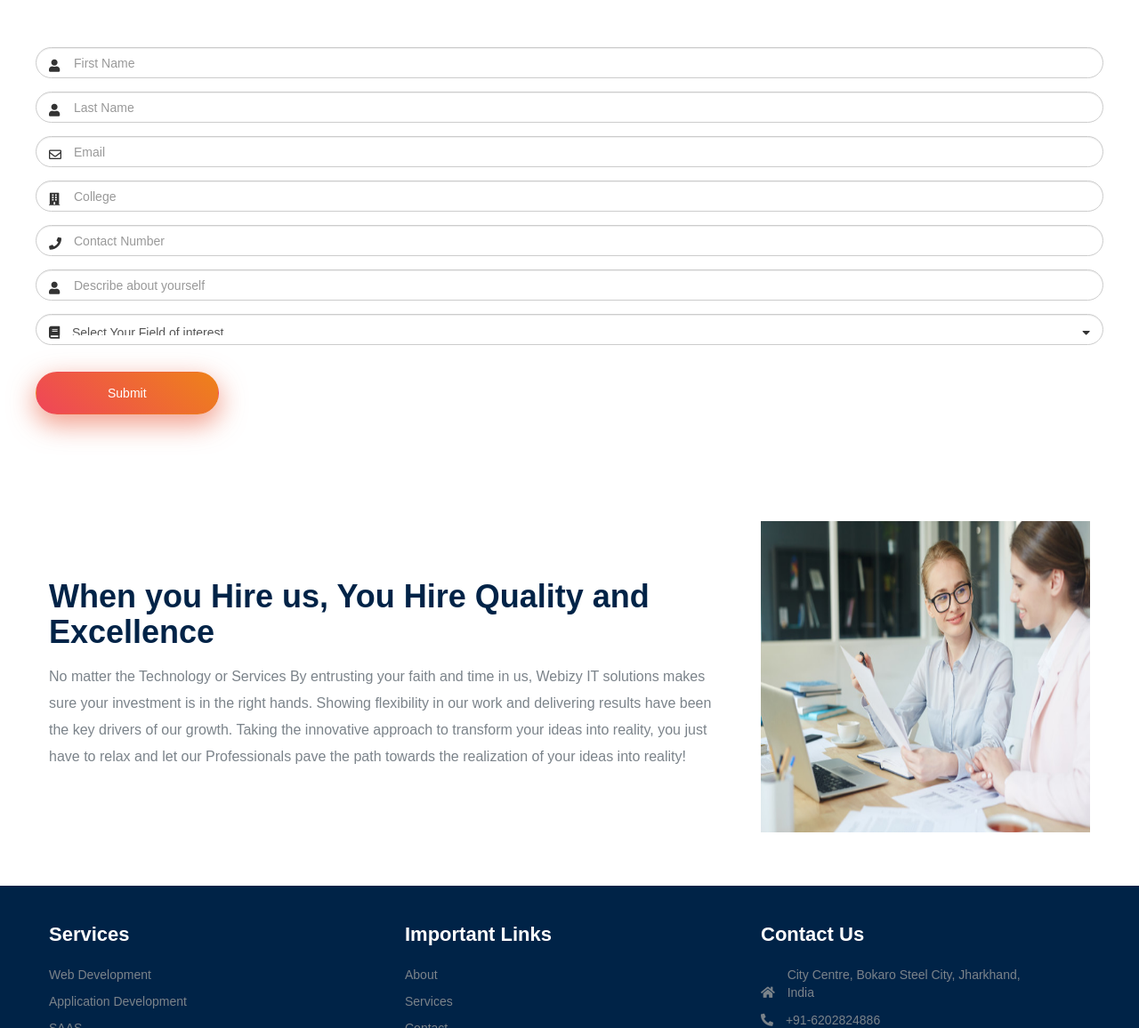
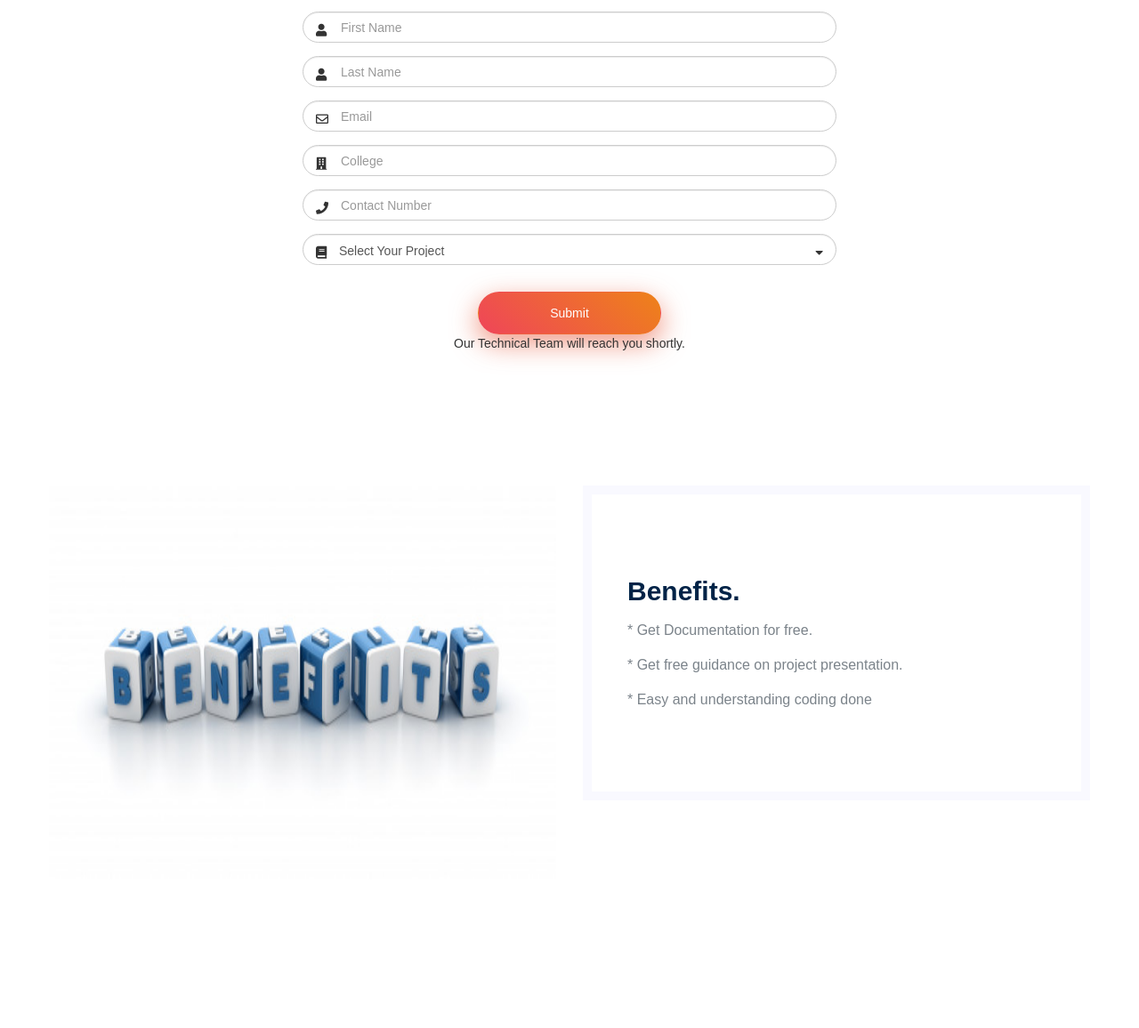
Before and after one commit to Gauravbluff/LandingPage, a plain HTML site: page index.html in a window 1280 px wide. Shown: the part 757-1913 px from the top of the page at 89% size. Drawn offline with Linux system fonts and the light colour scheme; a web font is replaced by a local one.

Commit message:
landing page

```diff
--- a/css/style.css
+++ b/css/style.css
@@ -1,4 +1,4 @@
-/*RESET CSS START*/
+RESET CSS START*/
     ul{list-style-type: none;padding: 0;margin: 0;text-decoration: none;}
     a{text-decoration: none;}
     h1,h2,h3,h5,h6,body,p,input,span,form,header,figure,label,strong,bold{margin: 0;font-weight: normal;}
@@ -103,7 +103,10 @@
 
 
 /* Form css start */
-    .form-section-internship .form-group input,.form-section-internship select{border-radius: 25px;height: 35px;padding: 15px 42px;} .form-section-internship select{padding: 10px 40px;margin-bottom: 15px;}
+.apti{    float: none;
+    display: inline-block;
+    text-align: center;}
+    .form-section-internship .form-group input,.form-section-internship select{border-radius: 25px;height: 35px;padding: 15px 42px;} .form-section-internship select{padding: 8px 40px;margin-bottom: 15px;}
     .radio-section{margin-bottom: 30px;}
     .form-section{padding-bottom: 50px;}
     .internship-btn a{box-shadow: 0 10px 29px 2px rgba(239,139,117,0.8);padding: 13px 80px;background-image: -moz-linear-gradient(47deg,#ef4559 0,#ee8219 100%);background-image: -webkit-linear-gradient(47deg,#ef4559 0,#ee8219 100%);transition: all .4s;color: #fff;border-radius: 25px;}
@@ -113,12 +116,20 @@
     .file{margin-bottom:75px;}
     .file input{box-shadow: none !important;border: none !important;}
     .interview h2{font-size: 30px;}
-    .register-here h2{margin-bottom:56px ;margin-top: 40px}
+    .register-here h2{margin-bottom:56px ;margin-top: 40px;}
     .interview .internship-btn{margin-top: 107px;}
+    .register-here{    width: 50%;
+    max-width: 100%;
+    float: none;
+    display: inline-block;
+    text-align: center;
+}
 /* Form css end */
 
 
+/*course highlights*/
 
+.coursedetail{margin-bottom: 10px;}
 
 
 
@@ -176,7 +187,7 @@
     .inner-banner p{color: #002347;}
     .about-area{padding: 100px 0;}
     .blog-content{padding: 76px 40px;border: 10px solid #f9f9ff;}
-    .blog-content h3{font-size: 30px;line-height: 40px;}
+    .blog-content h3{font-size: 30px;line-height: 65px;}
     .best-service h3{font-size: 60px;line-height: 60px;margin-bottom: 10px;}
     .blog-content.best-service{padding: 126px 20px;text-align: center;}
     .best-service span{float: left;width: 100%;font-size: 100px;line-height: 100px;font-weight: 900;}
@@ -266,4 +277,4 @@
     .modal-footer,.modal-header{border: none;}
     .modal-body{float: left;width: 100%;}
     .modal-header,.modal-body{padding: 0 15px;}
-/* MODAL CSS END */
+/* MODAL CSS END
--- a/index.html
+++ b/index.html
@@ -61,15 +61,15 @@
 
 	<!-- banner start -->
 		<section class="banner full-width">
-            <figure><img src="images/home.jpg" alt="banner" title="banner"></figure>
+            <figure><img src="images/projectlandingbanner.jpg" alt="banner" title="banner"></figure>
             <div class="container">
                 <div class="row">
                     <div class="banner-content full-width">
                         <p class="text-uppercase">
-                            <span class="bigger">Best INTERNSHIP</span> With Us.
+                            <span class="bigger">"Projects"</span>
                         </p>
                         <h2 class="text-uppercase bigger">
-                            "One Step Ahead"
+                         Call - +91 6202824886
                         </h2>
                     </div>
                 </div>
@@ -83,11 +83,12 @@
            <div class="row">
               <div class="full-width">
                 <div class="row">
-                    <div class="full-width">
+                    <div class="full-width apti">
 
                             <form class="full-width form-section-internship box-shadow1 register-here">
 
-                                <h2 style="text-align: center;">Register here for Internship</h2>
+                                <h2 style="text-align: center;">Fill the form and book your project today. </h2>
+
                                 <div class="form-group career-form full-width">
                                    <span> <i class="fa fa-user" aria-hidden="true"></i></span>
                                     <input type="text" class="form-control box-shadow1" id="exampleInpuName" placeholder="First Name">
@@ -112,17 +113,23 @@
                                     <span><i class="fa fa-phone" aria-hidden="true"></i></span>
                                     <input type="number" class="form-control box-shadow1" id="exampleInputNumber" placeholder="Contact Number">
                                 </div>
-                                <div class="form-group career-form full-width">
-                                   <span> <i class="fa fa-user" aria-hidden="true"></i></span>
-                                    <input type="text" class="form-control box-shadow1" id="exampleInpuName" placeholder="Describe about yourself">
-                                </div>
+
                                 <div class="form-group career-form full-width">
                                     <span><i class="fa fa-book" aria-hidden="true"></i></span>
                                 <select class="form-control box-shadow1">
-                                    <option>Select Your Field of interest</option>
-                                    <option>Web development</option>
-                                    <option>Business development</option>
-                                    <option>UUI/UX,Graphics designing</option>
+                                    <option>Select Your Project</option>
+                                    <option>Store Product Advertisement</option>
+                                    <option>Employee Management System</option>
+                                    <option>Real Estate Property Selling</option>
+                                    <option>E-commerce Frontend</option>
+                                    <option>College/Department Portfolio</option>
+                                    <option>Covid-19 Tracker</option>
+                                    <option>Advertisement based website</option>
+                                    <option>Charterred Accountant Website</option>
+                                    <option>Online Grocery (Frontend) selling</option>
+                                    <option>Marbel/tiles store website</option>
+                                    <option>Student Management system</option>
+                                    <option>Shops services</option>
 
                                 </select>
                                 <span class="caret-dropdown">
@@ -133,6 +140,7 @@
                                 <div class="full-width internship-btn">
                                     <a class="btn" href="#" role="button">Submit</a>
                                 </div>
+                                <span>Our Technical Team will reach you shortly.</span>
                             </form>
 
 
@@ -143,6 +151,37 @@
     </div>
     </div>
 </section>
+
+
+
+<!-- benefits -->
+
+  <section class="full-width about-area">
+            <div class="container">
+                <div class="row">
+                    <div class="row">
+                        <div class="col-xs-12 col-sm-12 col-md-6">
+                            <div class="full-width blog-img">
+                                <figure>
+                                    <img src="images/benefits.jpg" alt="about" title="about">
+                                </figure>
+                            </div>
+                        </div>
+                        <div class="col-xs-12 col-sm-12 col-md-6">
+                            <div class="blog-content full-width">
+                                <h3>Benefits.</h3>
+                                <p>* Get Documentation for free.</p>
+                                <p>* Get free guidance on project presentation.</p>
+                                <p>* Easy and understanding coding done</p>
+                            </div>
+                        </div>
+                    </div>
+                </div>
+            </div>
+        </section>
+
+
+
 
 
 
```
Also changed, not shown: images/benefits.jpg (added), images/compound.jpg (added), images/distance.jpg (added), images/image1.jpg (added), images/image2.jpg (added), images/lcm.jpg (added), images/mixture.jpg (added), images/probability.jpg (added), images/profitloss.jpg (added), images/projectlandingbanner.jpg (added), images/time.jpg (added), images/timedistance.jpeg (added), images/work.jpg (added).
